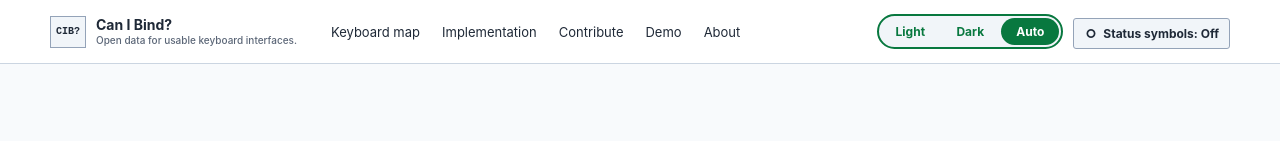
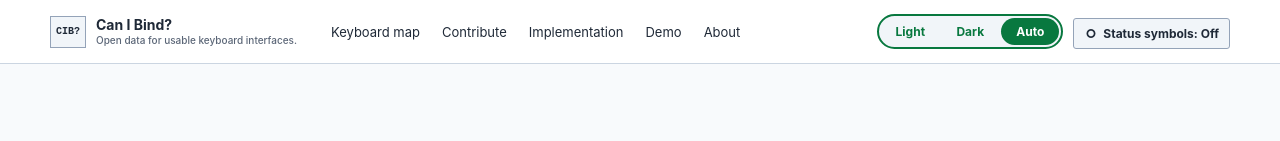
Before and after one commit to reboot81/canibind, a React (Vite) app: page / in a window 1280 px wide. Shown: the top 141 px of the page. Built offline with nearby package versions, Linux system fonts and the light colour scheme.

Commit message:
fix: order primary navigation by user flow

```diff
--- a/src/App.tsx
+++ b/src/App.tsx
@@ -258,7 +258,7 @@ export default function App() {
       <a className="skip-link" href="#main-content">Skip to main content</a>
       <header className="topbar">
         <a className="brand" href={import.meta.env.BASE_URL} aria-label="Can I Bind home"><span className="brand-mark">CIB?</span><span className="brand-copy"><strong>Can I Bind?</strong><small>Open data for usable keyboard interfaces.</small></span></a>
-        <nav aria-label="Primary navigation"><a href="#keyboard">{copy.nav.keyboard}</a><a href="#implementation">{copy.nav.lab}</a><a href="#contribute">{copy.nav.contribute}</a><a href="#demo">{copy.nav.demo}</a><a href="#about">{copy.nav.about}</a></nav>
+        <nav aria-label="Primary navigation"><a href="#keyboard">{copy.nav.keyboard}</a><a href="#contribute">{copy.nav.contribute}</a><a href="#implementation">{copy.nav.lab}</a><a href="#demo">{copy.nav.demo}</a><a href="#about">{copy.nav.about}</a></nav>
         <div className="header-controls"><div className="theme-options" role="group" aria-label="Theme"><button type="button" aria-pressed={theme === "light"} title="Use light theme" onClick={() => setTheme("light")}>Light</button><button type="button" aria-pressed={theme === "dark"} title="Use dark theme" onClick={() => setTheme("dark")}>Dark</button><button type="button" aria-pressed={theme === "system"} title="Follow the system theme" onClick={() => setTheme("system")}>Auto</button></div><button className="symbol-button" type="button" aria-pressed={showStatusSymbols} title="Show or hide text symbols alongside status colours." onClick={() => setShowStatusSymbols((value) => !value)}><span aria-hidden="true">{showStatusSymbols ? "✓" : "○"}</span> Status symbols: {showStatusSymbols ? "On" : "Off"}</button></div>
       </header>
 
```
